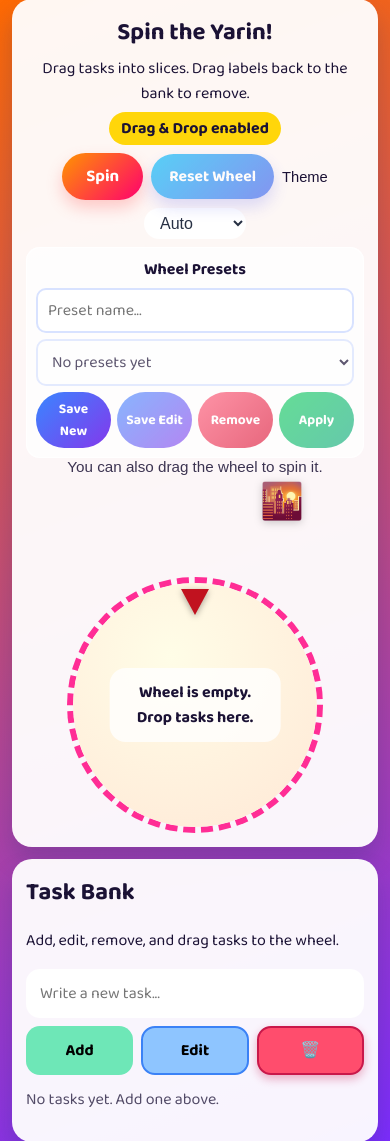
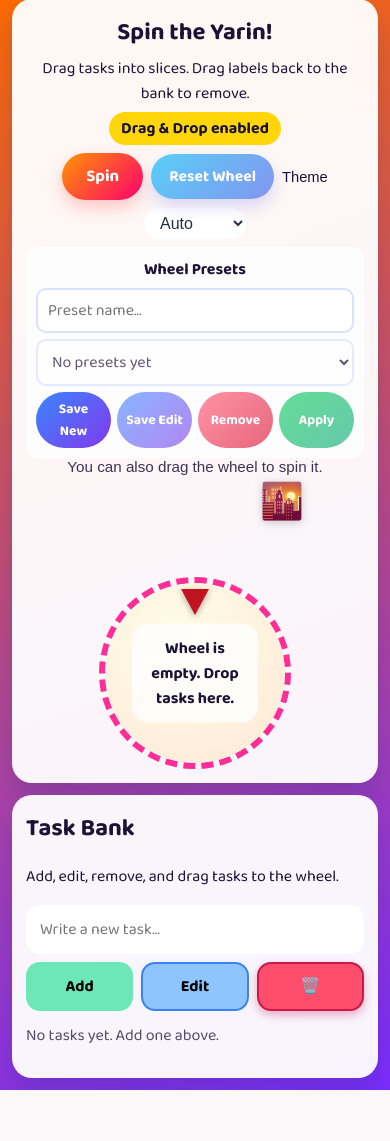
Before and after one commit to Shai2u/spin_the_wheel_game, a Django app: page / in a window 390 px wide. Shown: the part 13-1154 px from the top of the page. After the commit the page ends 1103 px from the top, so only its background shows below. Run offline with Django 4.2, Linux system fonts and the light colour scheme; data comes from the database, SQL or seed files in the repository; data that the repository does not hold is empty.

Commit message:
Refine placeholder wheel dimensions in styles.css for enhanced responsiveness: adjust width calculations to improve layout adaptability across various screen sizes.

```diff
--- a/static/wheelgame/styles.css
+++ b/static/wheelgame/styles.css
@@ -179,7 +179,7 @@ body.theme-night {
 }
 
 .placeholder-wheel {
-  width: min(calc(100dvh - 420px), calc(100vw - 488px));
+  width: min(calc((100dvh - 420px) * 0.75), calc((100vw - 488px) * 0.75));
   aspect-ratio: 1 / 1;
   border-radius: 50%;
   border: 6px dashed var(--accent);
@@ -494,7 +494,7 @@ body.theme-night {
   }
 
   .placeholder-wheel {
-    width: min(65.6vw, 55dvh);
+    width: min(49.2vw, 41.25dvh);
   }
 
   .sky-deco {
```
